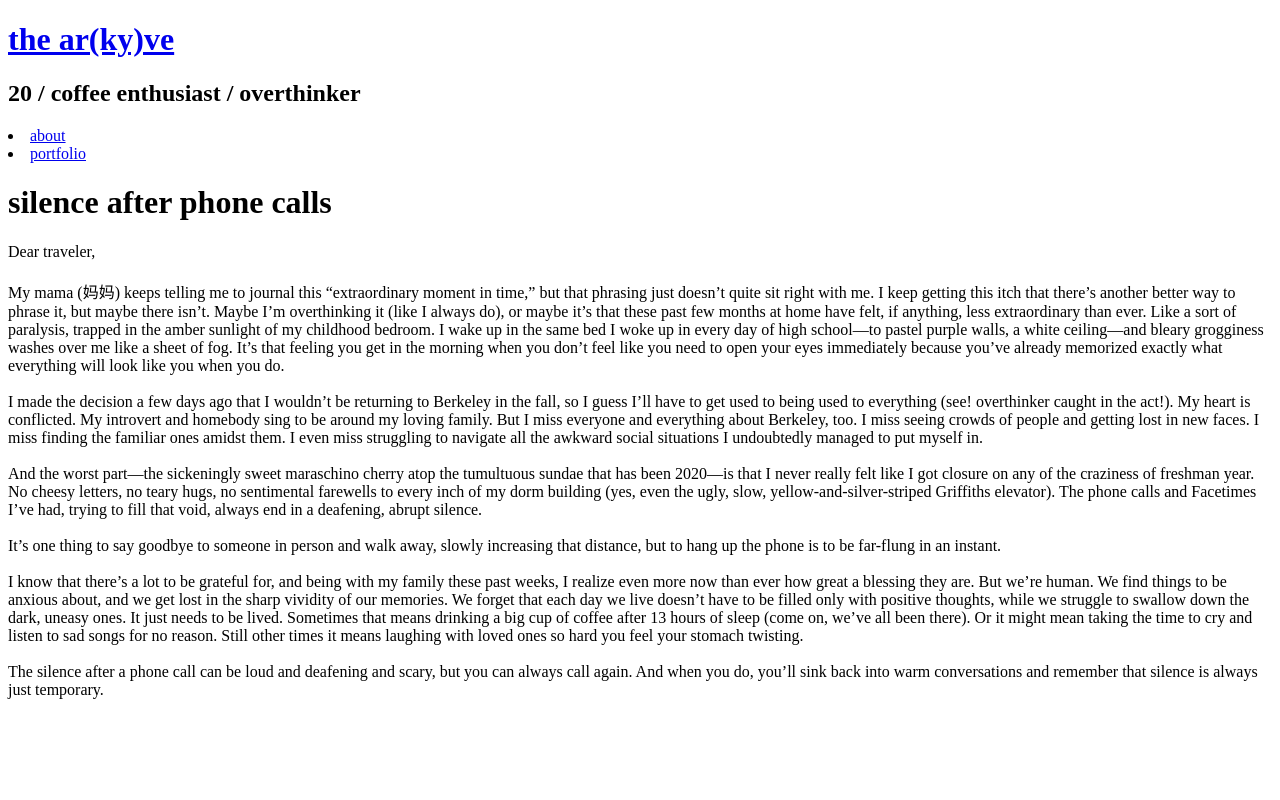
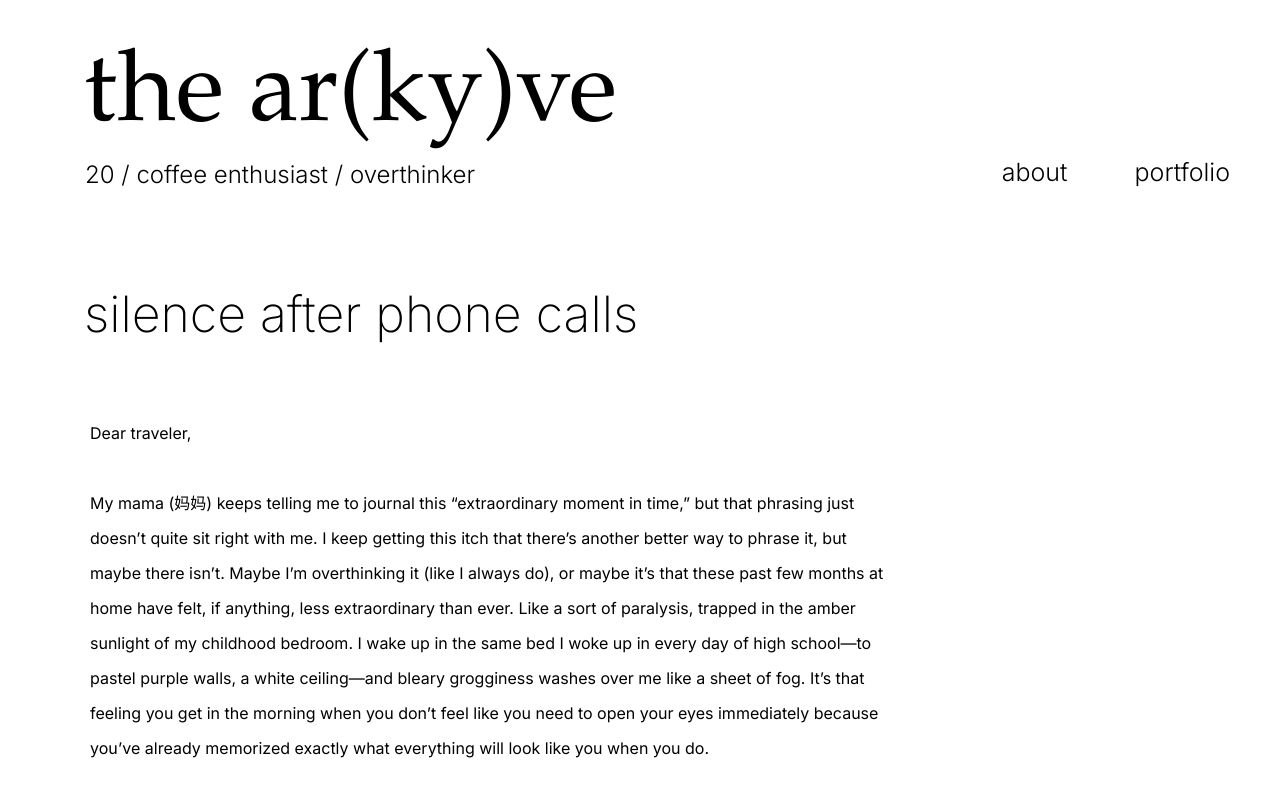
Before and after one commit to krisyee/krisyee.github.io, a plain HTML site: page silence after phone calls.html in a window 1280 px wide. Shown: the top 800 px of the page. Drawn offline with Linux system fonts and the light colour scheme.

Commit message:
folder changes

```diff
--- a/silence after phone calls.html
+++ b/silence after phone calls.html
@@ -3,7 +3,7 @@
 <head>
     <meta charset="utf-8">
     <title> Portfolio </title>
-    <link rel="stylesheet" href="assets/css/fractal corners of sunlight.css">
+    <link rel="stylesheet" href="fractal corners of sunlight.css">
     <link href="https://fonts.googleapis.com/css2?family=EB+Garamond:ital,wght@0,400;0,500;0,700;1,400&display=swap" rel="stylesheet">
     <link href="https://fonts.googleapis.com/css2?family=EB+Garamond:ital,wght@0,400;0,500;0,700;1,400&family=Inter:wght@100;200;300;400;500;600;700;800;900&display=swap" rel="stylesheet">
 
@@ -18,7 +18,7 @@
 <body>
 
     <div class="navbar">
-        <li> <a href="#about">about</a> </li>
+        <li> <a href="about.html">about</a> </li>
         <li> <a href="portfolio.html">portfolio</a> </li>
 
     </div>
@@ -47,6 +47,6 @@
      <br><br>
     </p>
 
-    <script src="assets/js/thearkyve.js"></script>
+    <script src="thearkyve.js"></script>
 </body>
 </html>
```
Also changed, not shown: summer epilogue.html (+2 -2 lines).
